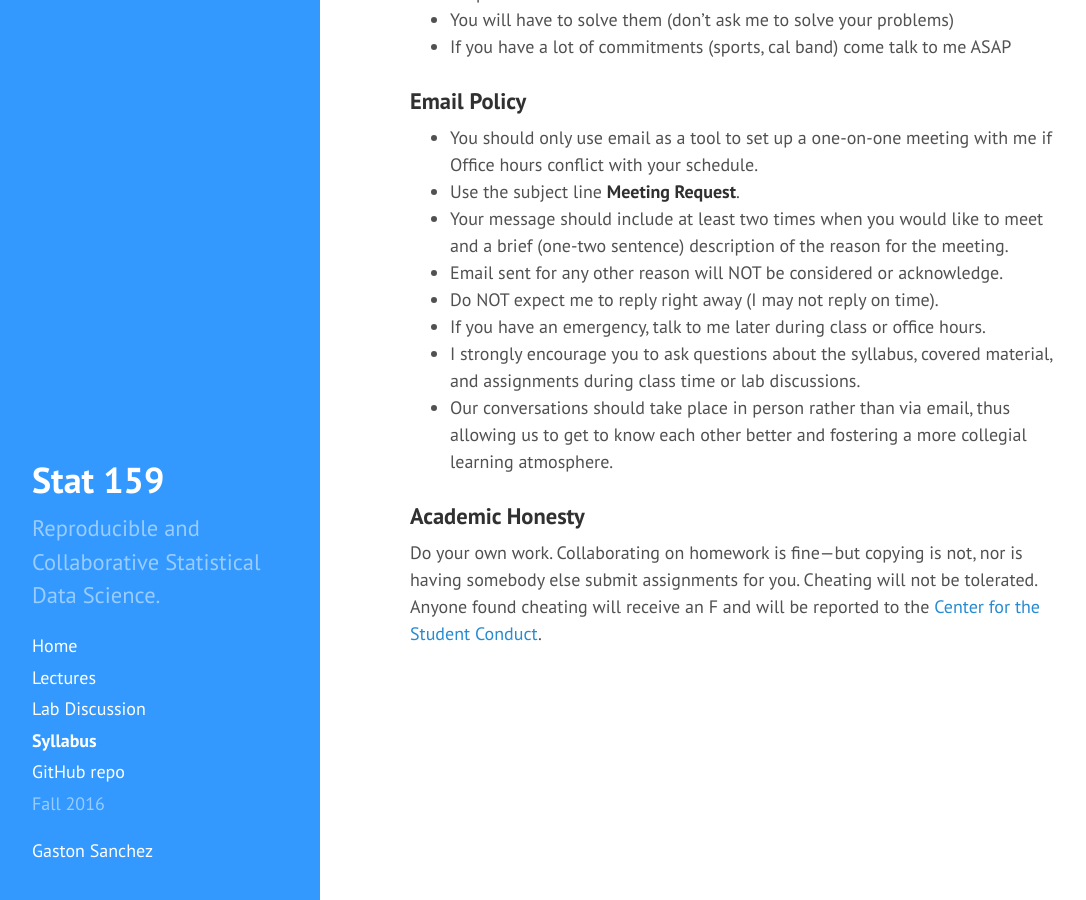
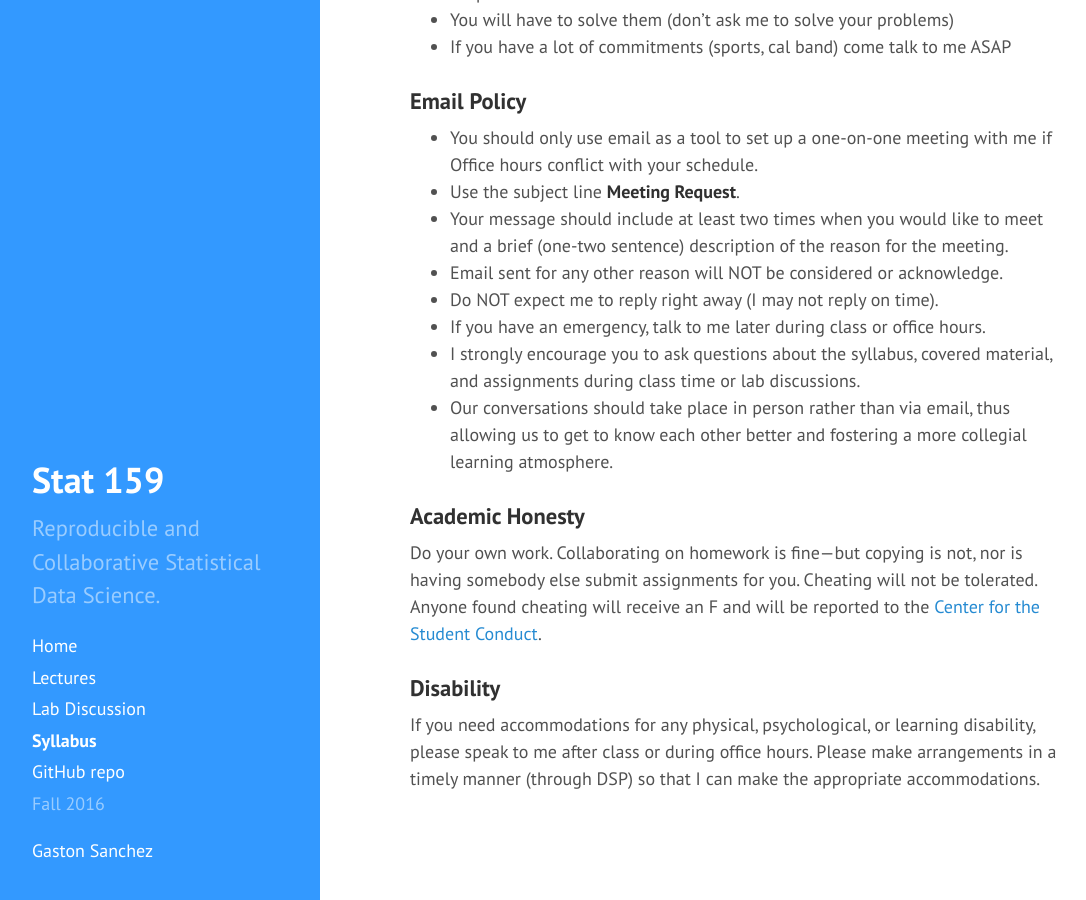
Before and after one commit to gastonstat/relic-stat159, a Jekyll site: the page built from syllabus.md, in a window 1280 px wide and 900 px high, scrolled down 1884 px. Shown: the whole window, without its empty margins (4-1090 px from the left). Built offline with Jekyll 4.4.1, drawn with Linux system fonts in a browser that asks for light colours; nearby versions of some CDN libraries.

Commit message:
syllabus: add disability clause

```diff
--- a/syllabus.md
+++ b/syllabus.md
@@ -99,3 +99,8 @@ and will involve your questions, opinions, and participation.
 ### Academic Honesty
 
 Do your own work. Collaborating on homework is fine—but copying is not, nor is having somebody else submit assignments for you. Cheating will not be tolerated. Anyone found cheating will receive an F and will be reported to the [Center for the Student Conduct](http://sa.berkeley.edu/conduct).
+
+
+### Disability
+
+If you need accommodations for any physical, psychological, or learning disability, please speak to me after class or during office hours. Please make arrangements in a timely manner (through DSP) so that I can make the appropriate accommodations.
```
